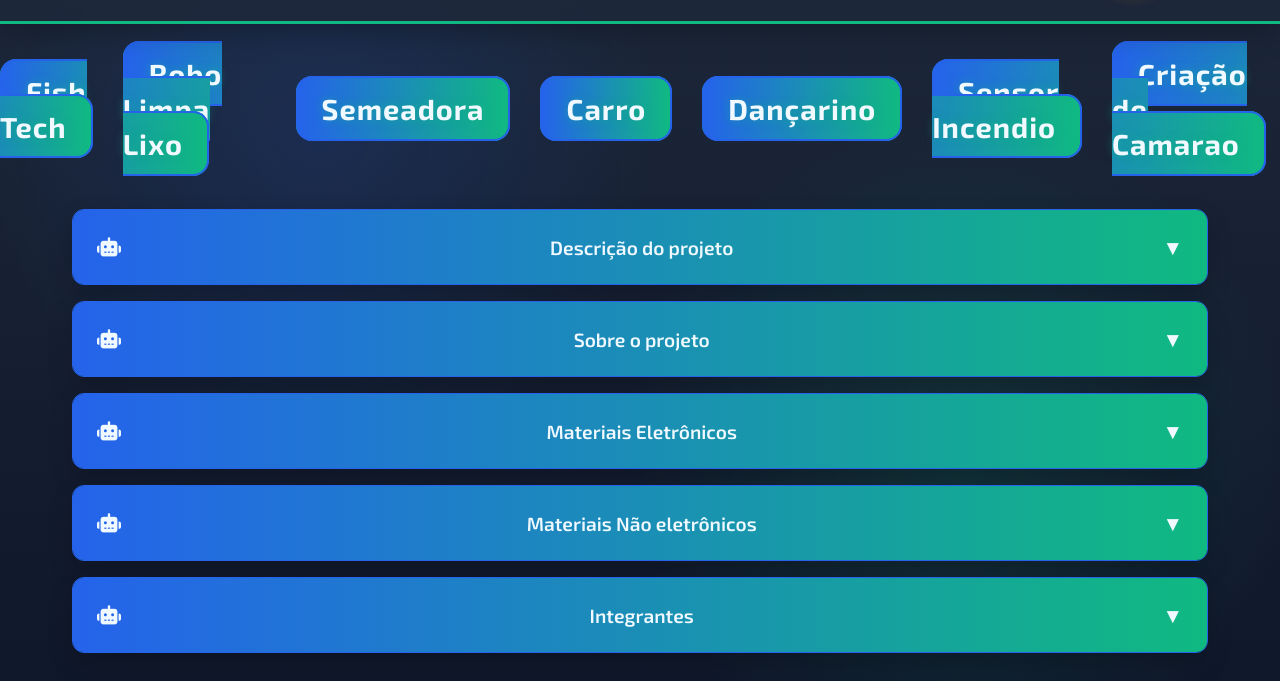
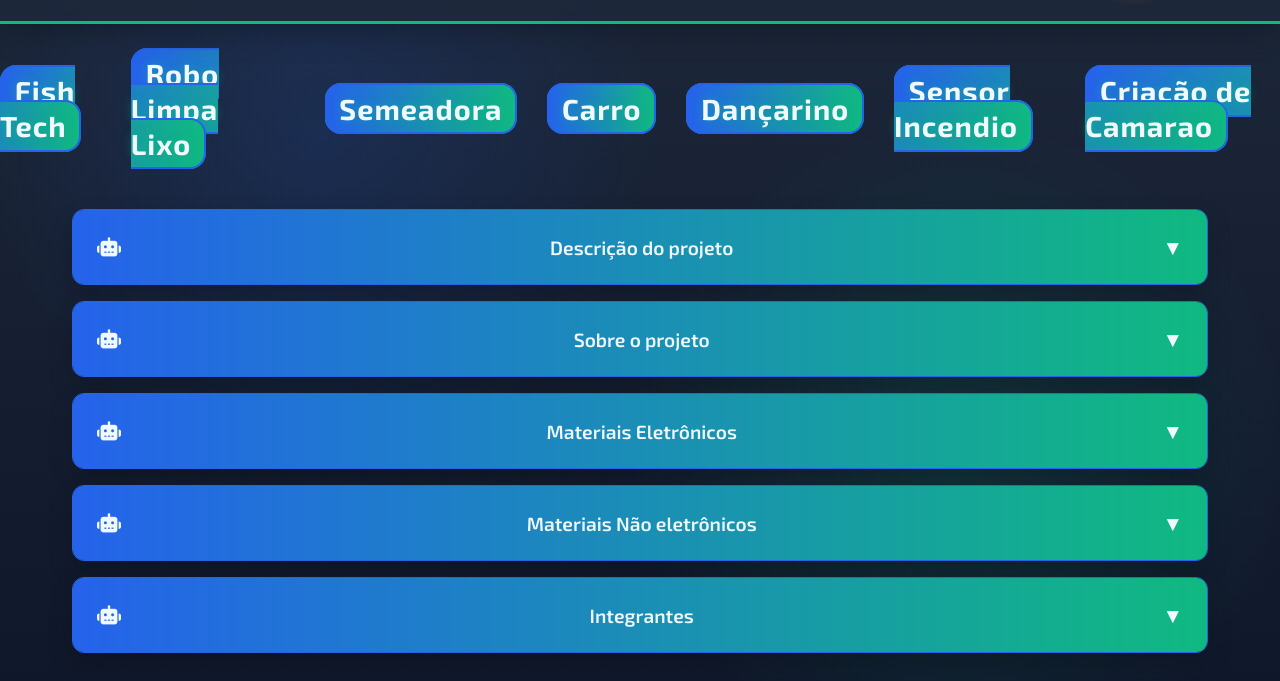
Before and after one commit to igorbroza/feira-de-robotica, a plain HTML site: page Carro/Carro.html in a window 1280 px wide. Shown: the part 110-791 px from the top of the page. Drawn offline with Linux system fonts and the light colour scheme.

Commit message:
Add files via upload

```diff
--- a/style.css
+++ b/style.css
@@ -65,7 +65,7 @@ body {
   background: linear-gradient(90deg, var(--azul-cibernetico) 0%, var(--verde-tecnologico) 100%);
   border: 2px solid var(--azul-cibernetico);
   border-radius: 16px;
-  padding: 0.8rem 1.5rem;
+  padding: 0.4rem 0.8rem;
   text-decoration: none;
   color: var(--branco-neon);
 }
```
